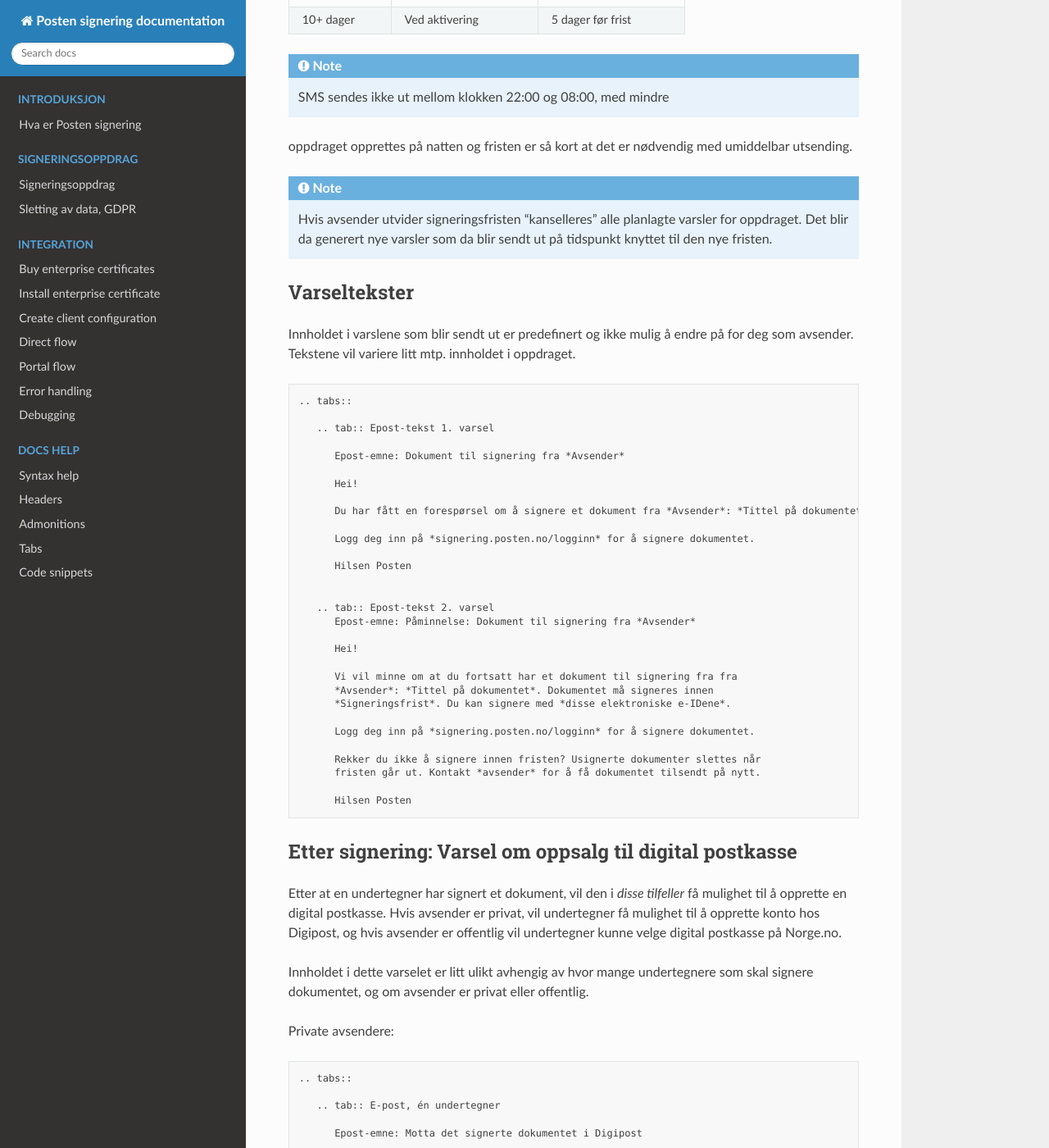
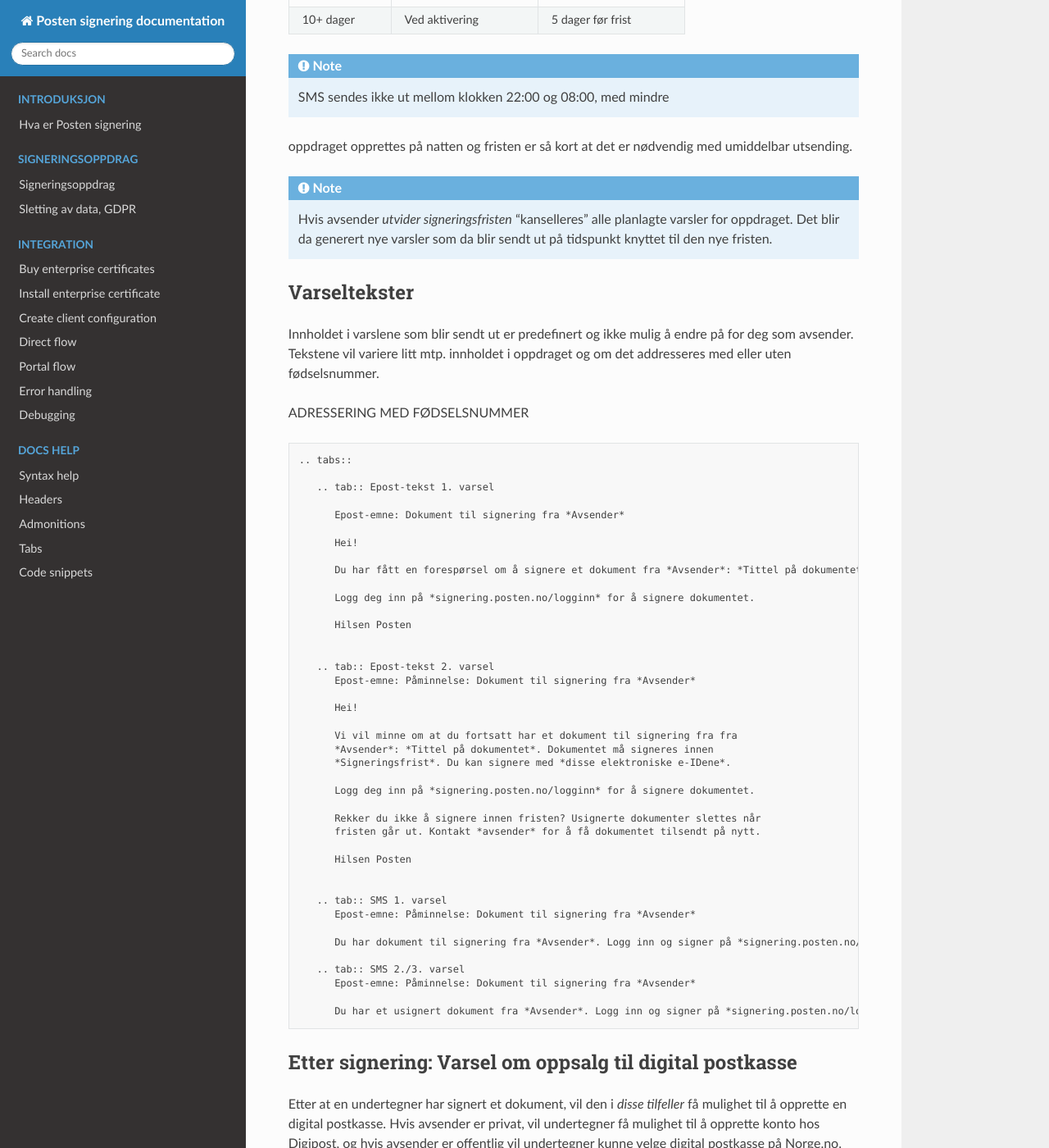
Before and after one commit to ramonarellano/signering-docs, a Sphinx documentation site: the page built from source/adressering-og-varsler.rst, in a window 1280 px wide and 1400 px high, scrolled down 940 px. Shown: the whole window at 82% size. Built offline with Sphinx 7.4.7 and the Read the Docs theme 2.0.0, drawn with Linux system fonts in a browser that asks for light colours; some of the changed text lies outside the part shown.

```diff
--- a/source/adressering-og-varsler.rst
+++ b/source/adressering-og-varsler.rst
@@ -7,7 +7,7 @@
 For å sørge for at undertegner mottar varsler og påminnelser i passende
 tidsrom, er tidspunktene for når varsler blir sendt ut avhengig av
 signeringsfristen for et oppdrag. Vi tilbyr å sende ut varsel på e-post
-og/eller SMS.
+og/eller SMS. Det koster 40 øre per SMS som sendes ut.
 
 Hvis undertegner adresseres på både e-postadresse og mobilnummer, sendes
 det ut inntil 3 varsler:
@@ -47,7 +47,7 @@
 oppdraget opprettes på natten og fristen er så kort at det er nødvendig
 med umiddelbar utsending.
 
-.. NOTE:: Hvis avsender utvider signeringsfristen "kanselleres" alle planlagte varsler for oppdraget. Det blir da generert nye varsler som da blir sendt ut på tidspunkt knyttet til den nye fristen.
+.. NOTE:: Hvis avsender *utvider signeringsfristen* "kanselleres" alle planlagte varsler for oppdraget. Det blir da generert nye varsler som da blir sendt ut på tidspunkt knyttet til den nye fristen.
 
 
 Varseltekster
@@ -55,7 +55,9 @@
 
 Innholdet i varslene som blir sendt ut er predefinert og ikke mulig å
 endre på for deg som avsender. Tekstene vil variere litt mtp. innholdet
-i oppdraget.
+i oppdraget og om det addresseres med eller uten fødselsnummer.
+
+ADRESSERING MED FØDSELSNUMMER
 
 
 .. code-block:: xml
@@ -90,6 +92,18 @@
          fristen går ut. Kontakt *avsender* for å få dokumentet tilsendt på nytt.
 
          Hilsen Posten
+
+
+      .. tab:: SMS 1. varsel
+         Epost-emne: Påminnelse: Dokument til signering fra *Avsender*
+
+         Du har dokument til signering fra *Avsender*. Logg inn og signer på *signering.posten.no/logginn* innen                        *signeringsfristen*.
+
+      .. tab:: SMS 2./3. varsel
+         Epost-emne: Påminnelse: Dokument til signering fra *Avsender*
+
+         Du har et usignert dokument fra *Avsender*. Logg inn og signer på *signering.posten.no/logginn* innen                          *signeringsfristen*.
+
 
 
 Etter signering: Varsel om oppsalg til digital postkasse
@@ -181,3 +195,5 @@
 
          Hei, du har tidligere signert et dokument fra *Avsender* gjennom den nasjonale fellesløsningen e-Signering.
          Nå har alle undertegnerne signert. Hvis du også ønsker å motta dokumentet med alle signaturer, må du opprette en              digital postkasse innen 7 dager. Da sendes dokumentet automatisk dit, så har du det lett tilgjengelig når du trenger          det: https://www.norge.no/velg-digital-postkasse
+
+  ADRESSERING UTEN FØDSELSNUMMER
```
